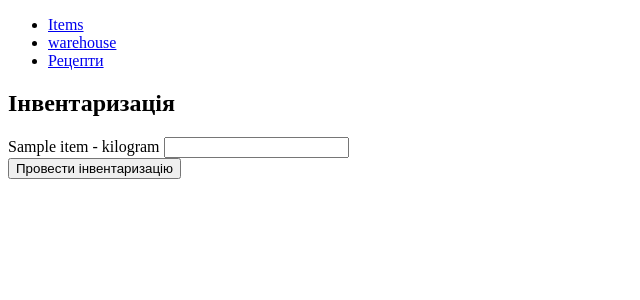
After one commit to Bohdan-Zasiadvovk/warehouse_dobromir, a Django app: page /warehouse/newinventory/ in a window 1280 px wide. The commit adds this page. Shown: the top 300 px of the page, without its empty margins (0-640 px from the left). Run offline with Django 5.2, Linux system fonts and the light colour scheme; tables that the repository leaves empty hold one stand-in row (values such as "Sample post").

Commit message:
Add inventory

```diff
--- a/templates/base.html
+++ b/templates/base.html
@@ -10,6 +10,7 @@
 <nav>
     <ul>
         <li><a href="{% url 'item' %}">Items</a></li>
+        <li><a href="{% url 'warehouse' %}">warehouse</a></li>
         <li><a href="{% url 'recipe' %}">Рецепти</a></li>
 
     </ul>
--- /dev/null
+++ b/templates/warehouse/inventory.html
@@ -0,0 +1,14 @@
+{% extends 'base.html' %}
+
+{% block content %}
+  <h2>Інвентаризація</h2>
+  <form method="post" action="{% url 'inventory' %}">
+    {% csrf_token %}
+    {% for item in items %}
+      {{ item.name }} - {{ item.measure }}
+      <input type="number" name="item_{{ item.id }}" required>
+      <br>
+    {% endfor %}
+    <button type="submit">Провести інвентаризацію</button>
+  </form>
+{% endblock %}
--- /dev/null
+++ b/warehouse/forms.py
@@ -0,0 +1,12 @@
+from django import forms
+
+
+class InventoryForm(forms.Form):
+    def __init__(self, *args, **kwargs):
+        items = kwargs.pop('items')
+        super(InventoryForm, self).__init__(*args, **kwargs)
+        for item in items:
+            self.fields[f'item_{item.id}'] = forms.DecimalField(
+                label=f'{item.name} - {item.measure}',
+                required=False
+            )
--- a/warehouse/models.py
+++ b/warehouse/models.py
@@ -6,7 +6,7 @@ class Warehouse(models.Model):
     date = models.DateTimeField(auto_now_add=True)
 
     def __str__(self):
-        return self.date
+        return str(self.date)
 
 
 class WarehouseItem(models.Model):
--- a/warehouse/views.py
+++ b/warehouse/views.py
@@ -1,70 +1,66 @@
 from django.shortcuts import render, redirect, get_object_or_404
-from django.http import HttpResponseRedirect, HttpResponseNotFound
 from .models import Warehouse, WarehouseItem, Item
+from .forms import InventoryForm
 
 
-def create_warehouse(request):
-    if request.method == 'POST':
-        warehouse = Warehouse.objects.create()
-        return warehouse
+def warehouse(request):
+    return render(request, 'warehouse/warehouse.html')
 
 
-def get_all_warehouses(request):
-    if request.method == 'GET':
-        warehouses = Warehouse.objects.all()
-        return warehouses
+def inventory(request):
+
+    items = Item.objects.order_by('category', 'name')
+
+    if request.method == 'POST':
+        form = InventoryForm(request.POST, items=items)
+        if form.is_valid():
+            warehouse_instance = Warehouse.objects.create()
+            for item in items:
+                quantity = form.cleaned_data.get(f'item_{item.id}')
+                WarehouseItem.objects.create(
+                    item=item,
+                    warehouse_item=warehouse_instance,
+                    quantity=quantity
+                )
+
+                # Оновити кількість для всіх item одразу
+                item.quantity = quantity
+                item.save()
+
+            return redirect('warehouse')
+    else:
+        form = InventoryForm(items=items)
+
+        return render(request, 'warehouse/inventory.html', {'form': form, 'items': items})
 
 
-def get_warehouse_by_id(request, warehouse_id):
-    if request.method == 'GET':
-        warehouse = Warehouse.objects.get(id=warehouse_id)
-        return warehouse
+
+def edit_last_inventory(request):
+    last_warehouse_instance = Warehouse.objects.order_by('-date').first()
 
 
-def update_warehouse(request, warehouse_id, new_date):
-    if request.method == 'PATCH':
-        warehouse = Warehouse.objects.get(id=warehouse_id)
-        warehouse.date = new_date
-        warehouse.save()
-        return warehouse
+    # Отримати всі товари, пов'язані з останньою інвентаризацією
+    warehouse_items = WarehouseItem.objects.filter(warehouse_item=last_warehouse_instance)
+    items = Item.objects.order_by('category', 'name')
 
+    # Створити словник для ініціалізації форми
+    initial_data = {'item_' + str(item.id): warehouse_item.quantity for item, warehouse_item in
+                    zip(items, warehouse_items)}
 
-def delete_warehouse(request, warehouse_id):
-    if request.method == 'DELETE':
-        warehouse = Warehouse.objects.get(id=warehouse_id)
-        warehouse.delete()
+    if request.method == 'GET':
+        form = InventoryForm(items=items, initial=initial_data)
 
+        return render(request, 'warehouse/editlastinventory.html', {'form': form, 'items': items})
 
-def add_warehouse_record_item(request, warehouse_id, item_id, measure, quantity):
-    if request.method == 'POST':
-        warehouse = Warehouse.objects.get(id=warehouse_id)
-        item = Item.objects.get(id=item_id)
+    else:
+        form = InventoryForm(request.POST, items=items, initial=initial_data)
+        if form.is_valid():
+            for item, warehouse_item in zip(items, warehouse_items):
+                quantity = form.cleaned_data.get('item_' + str(item.id))
+                warehouse_item.quantity = quantity
+                warehouse_item.save()
 
-        warehouse_record_item = WarehouseItem.objects.create(
-            warehouse=warehouse,
-            item=item,
-            measure=measure,
-            quantity=quantity
-        )
-        return warehouse_record_item
+                # Оновлення кількості для всіх item одразу
+                Item.objects.filter(id=item.id).update(quantity=quantity)
 
-
-def get_all_warehouse_record_items(request, warehouse_id):
-    if request.method == 'GET':
-        warehouse_record_items = WarehouseItem.objects.filter(warehouse_id=warehouse_id)
-        return warehouse_record_items
-
-
-def update_warehouse_record_item(request, warehouse_record_item_id, new_measure, new_quantity):
-    if request.method == 'PATCH':
-        warehouse_record_item = WarehouseItem.objects.get(id=warehouse_record_item_id)
-        warehouse_record_item.measure = new_measure
-        warehouse_record_item.quantity = new_quantity
-        warehouse_record_item.save()
-        return warehouse_record_item
-
-
-def delete_warehouse_record_item(request, warehouse_record_item_id):
-    if request.method == 'DELETE':
-        warehouse_record_item = WarehouseItem.objects.get(id=warehouse_record_item_id)
-        warehouse_record_item.delete()
+            return redirect('warehouse')  # Повертаємо відповідь в разі успішного POST запиту
--- a/warehouse_dobromir/urls.py
+++ b/warehouse_dobromir/urls.py
@@ -19,6 +19,7 @@ from django.urls import path, include
 from django.views.generic import TemplateView
 
 from item import views as item_views
+from warehouse import views as warehouse_views
 from recipe import views as recipe_views
 
 urlpatterns = [
@@ -36,6 +37,12 @@ urlpatterns = [
 
 
 
+    path('warehouse/', warehouse_views.warehouse, name='warehouse'),
+    path('warehouse/newinventory/', warehouse_views.inventory, name='inventory'),
+    path('warehouse/lastinventory/', warehouse_views.edit_last_inventory, name='edit_last_inventory'),
+
+
+
     path('recipe/', recipe_views.recipe, name='recipe'),
     path('recipe/create/', recipe_views.create_recipe, name='create_recipe'),
     path('recipe/all/', recipe_views.get_all_recipes, name='all_recipes'),
```
Also changed, not shown: templates/warehouse/editlastinventory.html (added, +14 -0 lines), templates/warehouse/warehouse.html (added, +12 -0 lines).
